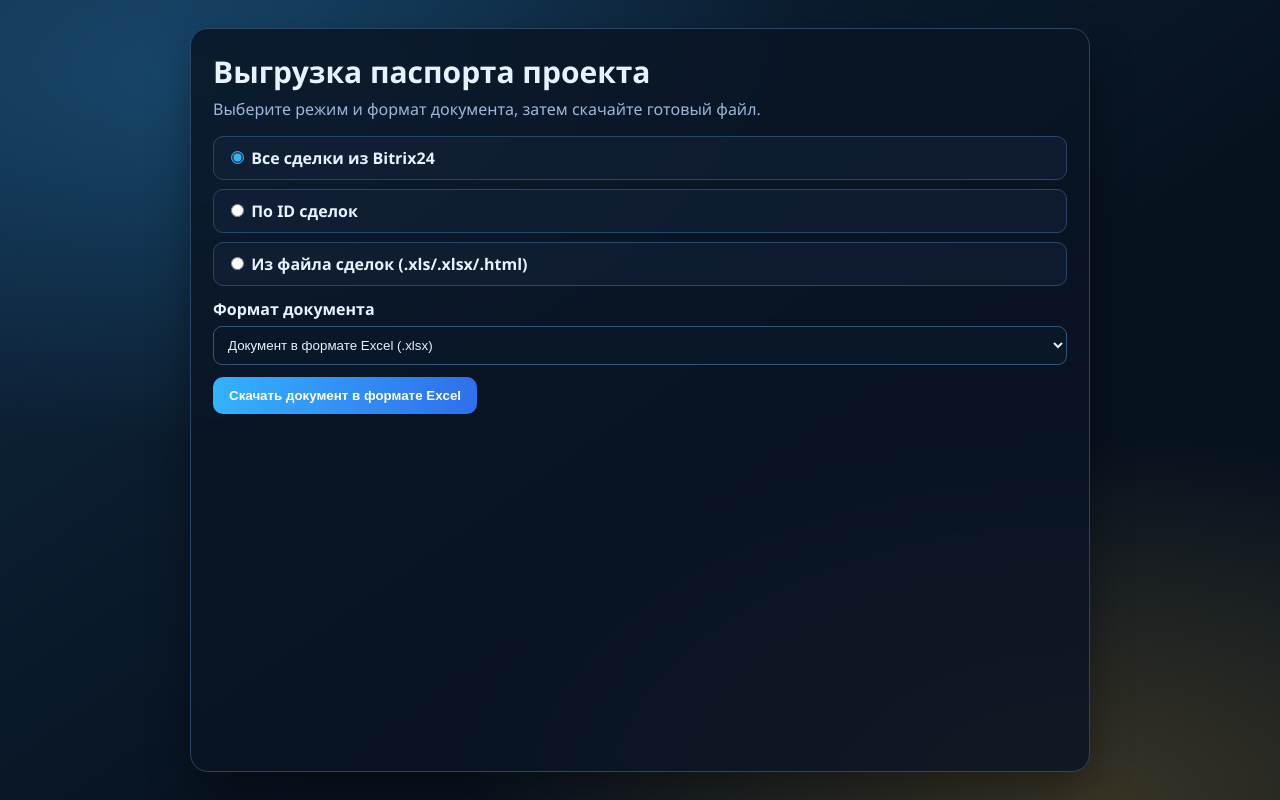
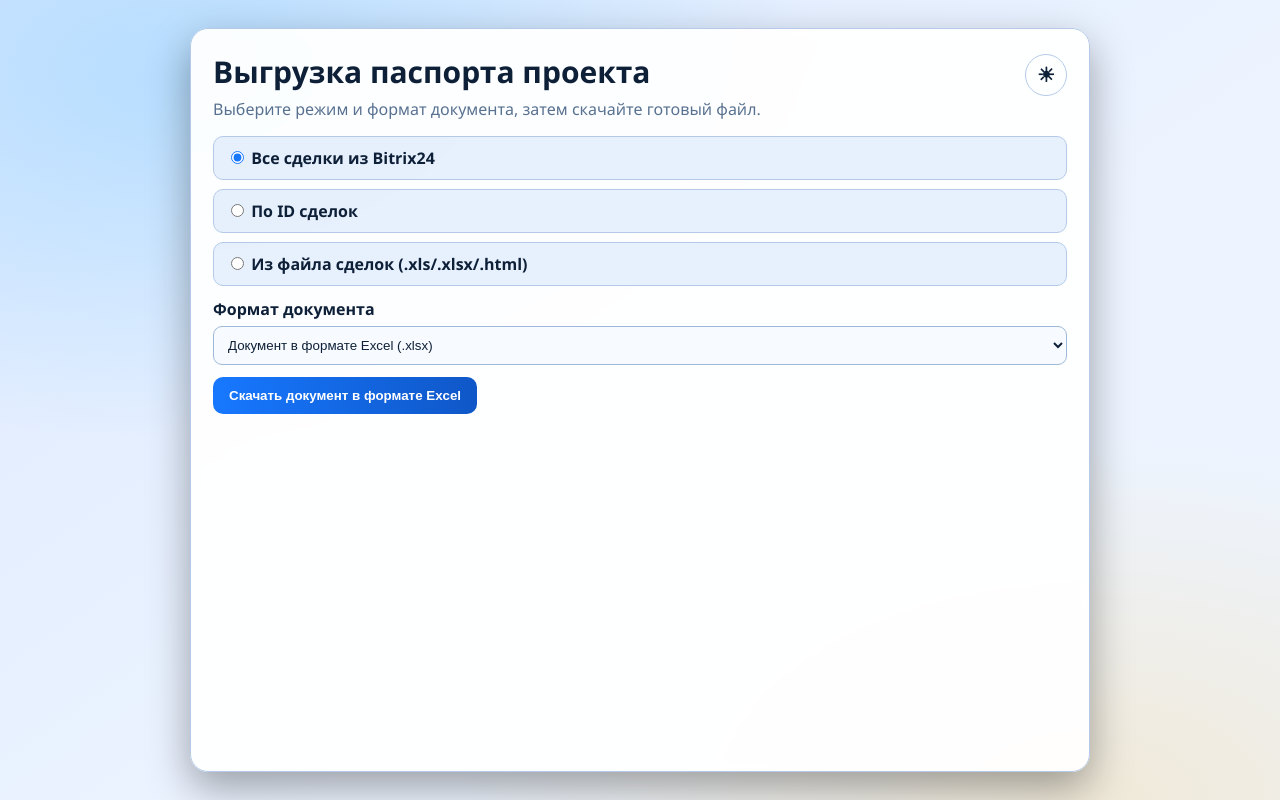
Before and after one commit to SergeiMurashev/bitrix-passport-exporter, a website built with Vite: page frontend/index.html in a window 1280 px wide. Built offline with nearby package versions, Linux system fonts and the light colour scheme; files whose address does not match are found by name.

```diff
--- a/frontend/src/main.ts
+++ b/frontend/src/main.ts
@@ -2,6 +2,7 @@
 
 type Mode = 'all' | 'ids' | 'file'
 type ExportFormat = 'xlsx' | 'docx'
+type ThemeMode = 'dark' | 'light'
 type ExportStatus = {
   running: boolean
   can_cancel?: boolean
@@ -19,7 +20,10 @@
 root.innerHTML = `
   <div class="page">
     <main class="card">
-      <h1>Выгрузка паспорта проекта</h1>
+      <div class="card-head">
+        <h1>Выгрузка паспорта проекта</h1>
+        <button id="theme-toggle" class="theme-toggle" type="button" aria-label="Переключить тему">☾</button>
+      </div>
       <p class="subtitle">Выберите режим и формат документа, затем скачайте готовый файл.</p>
 
       <form id="export-form">
@@ -75,6 +79,7 @@
 const submitBtn = document.getElementById('submit') as HTMLButtonElement
 const cancelExportBtn = document.getElementById('cancel-export') as HTMLButtonElement
 const downloadLastBtn = document.getElementById('download-last') as HTMLButtonElement
+const themeToggleBtn = document.getElementById('theme-toggle') as HTMLButtonElement
 const progressWrap = document.getElementById('progress-wrap') as HTMLDivElement
 const progressBar = document.getElementById('progress-bar') as HTMLDivElement
 const progressPhase = document.getElementById('progress-phase') as HTMLSpanElement
@@ -82,6 +87,7 @@
 let mode: Mode = 'all'
 let exportFormat: ExportFormat = 'xlsx'
 let lastRunning = false
+let themeMode: ThemeMode = 'dark'
 
 function setMode(next: Mode) {
   mode = next
@@ -95,6 +101,21 @@
     return
   }
   submitBtn.textContent = 'Скачать документ в формате Excel'
+}
+
+function loadThemePreference(): ThemeMode {
+  const saved = window.localStorage.getItem('bp_theme_mode')
+  if (saved === 'light' || saved === 'dark') return saved
+  return window.matchMedia('(prefers-color-scheme: light)').matches ? 'light' : 'dark'
+}
+
+function applyTheme(next: ThemeMode) {
+  themeMode = next
+  document.body.classList.toggle('theme-light', next === 'light')
+  document.body.classList.toggle('theme-dark', next === 'dark')
+  themeToggleBtn.textContent = next === 'light' ? '☀' : '☾'
+  themeToggleBtn.setAttribute('aria-label', next === 'light' ? 'Включить тёмную тему' : 'Включить светлую тему')
+  window.localStorage.setItem('bp_theme_mode', next)
 }
 
 function getFilenameFromDisposition(contentDisposition: string | null): string | null {
@@ -226,6 +247,10 @@
       updateSubmitCaption()
     }
   }
+})
+
+themeToggleBtn.addEventListener('click', () => {
+  applyTheme(themeMode === 'dark' ? 'light' : 'dark')
 })
 
 form.addEventListener('submit', async (e) => {
@@ -389,3 +414,4 @@
 startStatusPolling()
 void refreshExportStatus()
 updateSubmitCaption()
+applyTheme(loadThemePreference())
--- a/frontend/src/styles.css
+++ b/frontend/src/styles.css
@@ -7,6 +7,17 @@
   --muted: #9fb7d9;
   --primary: #33b2ff;
   --primary-2: #2f6feb;
+}
+
+body.theme-light {
+  --bg-1: #edf4ff;
+  --bg-2: #dce9ff;
+  --card: rgba(255, 255, 255, 0.94);
+  --line: #b4cae8;
+  --text: #0e2038;
+  --muted: #587190;
+  --primary: #1778ff;
+  --primary-2: #0f57c8;
 }
 
 * { box-sizing: border-box; }
@@ -39,9 +50,33 @@
   backdrop-filter: blur(4px);
 }
 
+.card-head {
+  display: flex;
+  align-items: center;
+  justify-content: space-between;
+  gap: 12px;
+}
+
 h1 {
   margin: 0 0 6px;
   font-size: 30px;
+}
+
+.theme-toggle {
+  margin-top: 0;
+  min-width: 42px;
+  height: 42px;
+  border-radius: 999px;
+  padding: 0;
+  font-size: 20px;
+  line-height: 1;
+  background: rgba(255, 255, 255, 0.12);
+  border: 1px solid var(--line);
+  color: var(--text);
+}
+
+.theme-toggle:hover {
+  background: rgba(255, 255, 255, 0.2);
 }
 
 .subtitle {
@@ -70,6 +105,14 @@
   border-radius: 9px;
   background: rgba(11, 24, 41, 0.9);
   color: var(--text);
+}
+
+body.theme-light input[type="text"],
+body.theme-light input[type="file"],
+body.theme-light select {
+  background: #f7fbff;
+  border-color: #9fb8d7;
+  color: #0e2038;
 }
 
 select {
@@ -122,6 +165,23 @@
   background: rgba(13, 27, 47, 0.65);
 }
 
+body.theme-light .mode {
+  background: rgba(223, 235, 252, 0.75);
+}
+
+body.theme-light .progress-wrap {
+  background: rgba(233, 242, 255, 0.92);
+}
+
+body.theme-light .progress-track {
+  background: rgba(18, 62, 114, 0.14);
+}
+
+body.theme-light .status.muted {
+  color: #355a84;
+  font-weight: 500;
+}
+
 .progress-head {
   display: flex;
   justify-content: space-between;
```
Also changed, not shown: 1 other file.
